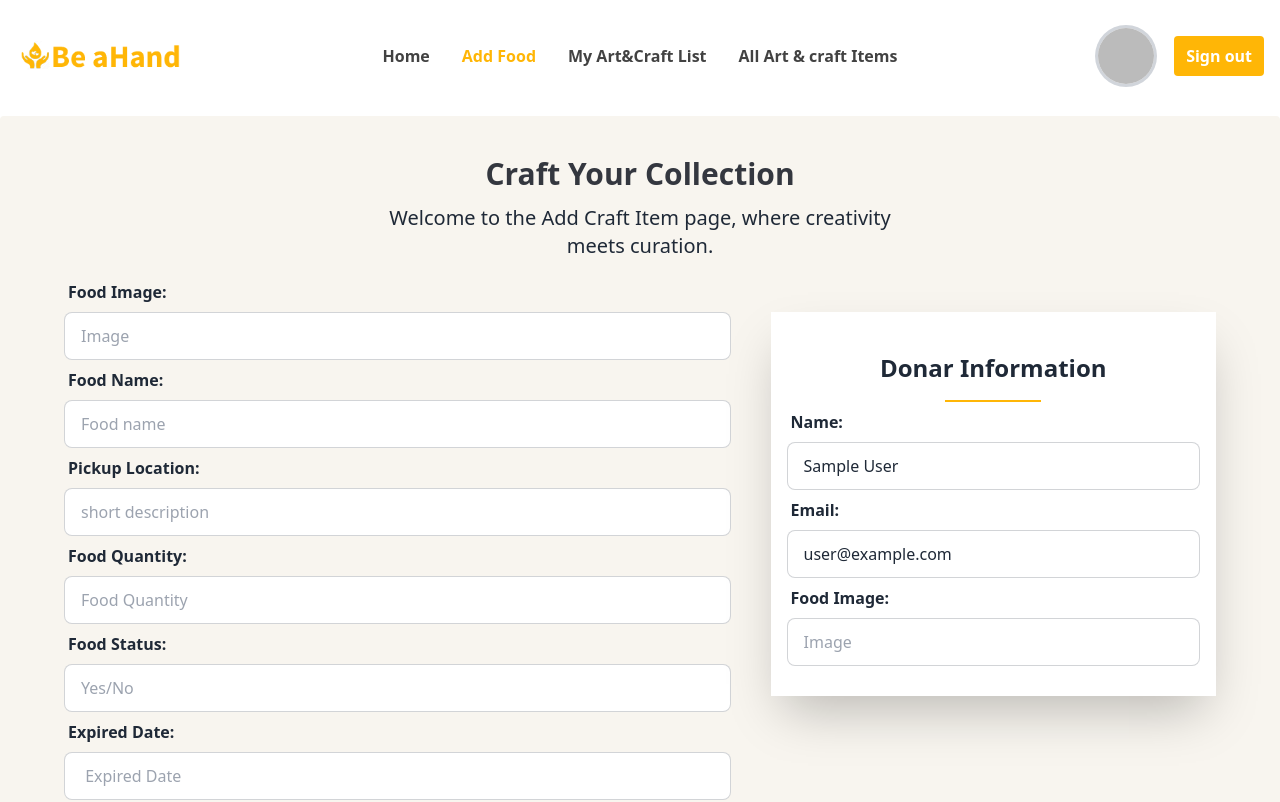
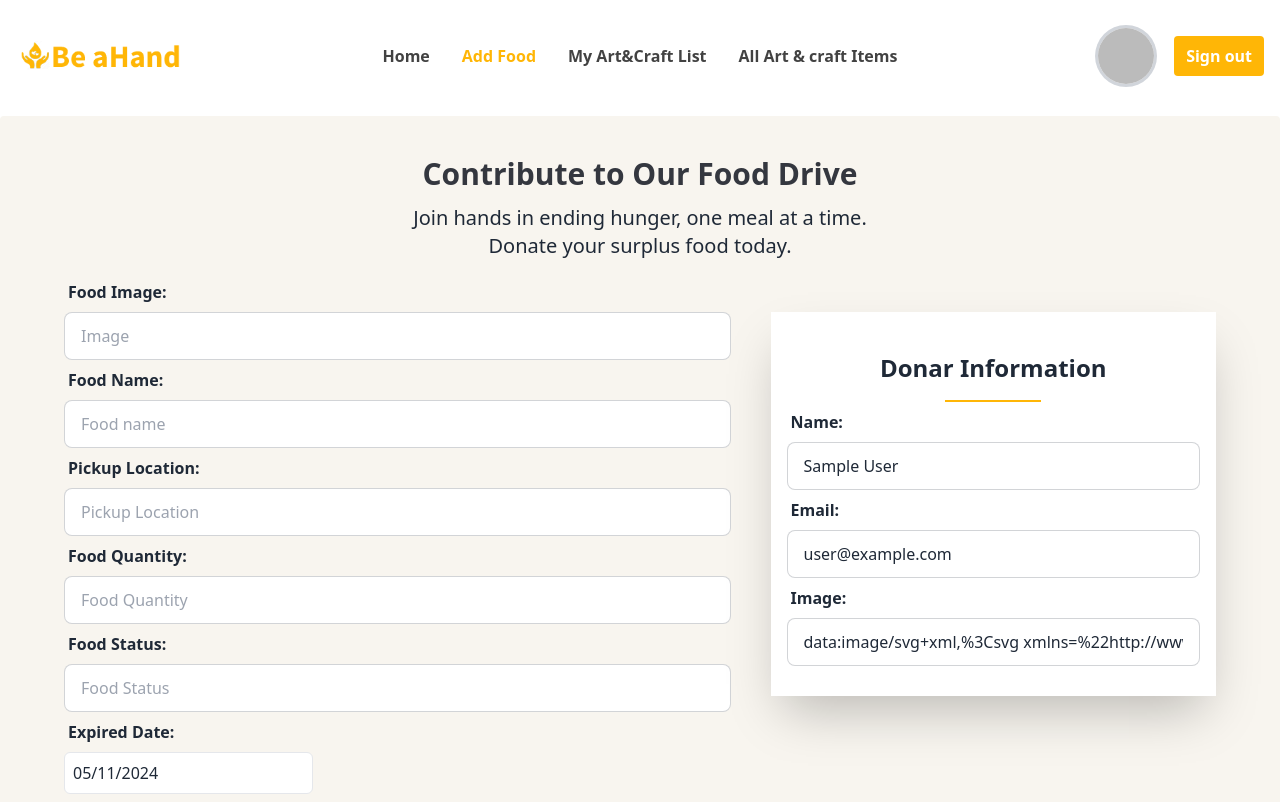
Before and after one commit to Almansur342/food-sharing-client, a React (Vite) app: page /addFood in a window 1280 px wide. Shown: the top 802 px of the page. Built offline with nearby package versions, Linux system fonts and the light colour scheme; no server answers; sample sign-in values are in the browser's storage.

Commit message:
food added to the server

```diff
--- a/package.json
+++ b/package.json
@@ -17,6 +17,7 @@
     "lottie-react": "^2.4.0",
     "match-sorter": "^6.3.4",
     "react": "^18.2.0",
+    "react-datepicker": "^6.9.0",
     "react-dom": "^18.2.0",
     "react-hook-form": "^7.51.4",
     "react-icons": "^5.2.1",
--- a/src/Pages/AddFood/AddFood.jsx
+++ b/src/Pages/AddFood/AddFood.jsx
@@ -1,10 +1,15 @@
-import { useContext} from "react";
+import { useContext, useState } from "react";
 import { useForm } from "react-hook-form";
 import Swal from 'sweetalert2'
 import { useNavigate } from 'react-router-dom';
 import { AuthContext } from "../../Firebase/AuthProvider";
+import DatePicker from "react-datepicker";
+import "react-datepicker/dist/react-datepicker.css";
+import axios from "axios";
+
 
 const AddFood = () => {
+  const [startDate, setStartDate] = useState(new Date());
   const navigate = useNavigate()
   const Toast = Swal.mixin({
     toast: true,
@@ -21,46 +26,54 @@ const AddFood = () => {
   // console.log(user);
   const { register, handleSubmit, formState: { errors }, } = useForm();
 
-  const onSubmit = data => {
-    const { image, item_name, short_description, price, rating, customization, processing_time, stock_status } = data;
-    const email = user?.email
+  const onSubmit =async (data) => {
+    const { food_image, food_name, pickup_location, additional_notes, food_quantity, food_status, } = data;
     // console.log(user?.email, selectedSubcategory,image,itemName,description,price,rating,customization,time,stockStatus);
-    const info = {email,image,item_name, short_description, price, rating, customization, processing_time, stock_status}
+    const expired_date = new Date(startDate).toLocaleDateString();
+    const info = {
+      food_image,
+      food_name,
+      pickup_location,
+      additional_notes,
+      food_quantity,
+      food_status,
+      expired_date,
+      donator:{
+        image: user?.photoURL,
+        name: user?.displayName,
+        email: user?.email
+      }
+    }
     console.log(info);
-    fetch('https://art-craft-server-orpin.vercel.app/addProduct',{
-      method: 'POST',
-      headers:{
-        'content-type': 'application/json'
-      },
-      body:JSON.stringify(info)
-    })
-    .then(res => res.json())
-    .then(data =>{
-      console.log(data);
-      if(data.insertedId){
+    try {
+      const {data} = await axios.post(`${import.meta.env.VITE_API_URL}/addFood`, info)
+      console.log(data)
+      if (data.insertedId) {
         Toast.fire({
           icon: 'success',
           title: 'Product added successfully',
         })
       }
-      navigate('/myArtCraft')
-    })
+      navigate('/available')
+    } catch (err) {
+      console.log(err)
+    }
   }
 
 
 
   return (
     <form onSubmit={handleSubmit(onSubmit)} className=" space-y-3  rounded py-10 px-16 bg-[#f8f5ef] mt-6">
-      <h1 className="text-3xl text-center font-semibold text-[#34373f] ">Craft Your Collection</h1>
-      <p className="text-xl font-medium text-center">Welcome to the Add Craft Item page, where creativity <br /> meets curation.</p>
+      <h1 className="text-3xl text-center font-semibold text-[#34373f] ">Contribute to Our Food Drive</h1>
+      <p className="text-xl font-medium text-center">Join hands in ending hunger, one meal at a time. <br /> Donate your surplus food today.</p>
       <div className="flex justify-between gap-10">
         <div className="w-3/5">
           <div className="form-control">
             <label className="label">
               <span className="label-text font-semibold text-base">Food Image:</span>
             </label>
-          <input type="text" placeholder="Image" name="image" className="input input-bordered"
-            {...register("image", { required: true })}
+            <input type="text" placeholder="Image" name="food_image" className="input input-bordered"
+              {...register("food_image", { required: true })}
             />
             {errors.image && <span className="text-red-500">This field is required</span>}
           </div>
@@ -77,8 +90,8 @@ const AddFood = () => {
             <label className="label">
               <span className="label-text font-semibold text-base">Pickup Location:</span>
             </label>
-          <input type="text" placeholder="short description" name="location" className="input input-bordered"
-            {...register("location", { required: true })}
+            <input type="text" placeholder="Pickup Location" name="pickup_location" className="input input-bordered"
+              {...register("pickup_location", { required: true })}
             />
             {errors.location && <span className="text-red-500">This field is required</span>}
           </div>
@@ -86,8 +99,8 @@ const AddFood = () => {
             <label className="label">
               <span className="label-text font-semibold text-base">Food Quantity:</span>
             </label>
-          <input type="number" placeholder="Food Quantity" name="quantity" className="input input-bordered"
-            {...register("quantity", { required: true })}
+            <input type="number" placeholder="Food Quantity" name="food_quantity" className="input input-bordered"
+              {...register("food_quantity", { required: true })}
             />
             {errors.quantity && <span className="text-red-500">This field is required</span>}
           </div>
@@ -95,8 +108,8 @@ const AddFood = () => {
             <label className="label">
               <span className="label-text font-semibold text-base">Food Status:</span>
             </label>
-          <input type="text" placeholder="Yes/No" name="status" className="input input-bordered"
-            {...register("status", { required: true })}
+            <input type="text" placeholder="Food Status" name="food_status" className="input input-bordered"
+              {...register("food_status", { required: true })}
             />
             {errors.status && <span className="text-red-500">This field is required</span>}
           </div>
@@ -104,16 +117,15 @@ const AddFood = () => {
             <label className="label">
               <span className="label-text font-semibold text-base">  Expired Date:</span>
             </label>
-          <input type="text" placeholder=" Expired Date" name="expired_date" className="input input-bordered"
-            {...register("expired_date", { required: true })}
-          />
-          {errors.data && <span className="text-red-500">This field is required</span>}
+            <DatePicker
+            className="border p-2 rounded-md"
+            selected={startDate} onChange={(date) => setStartDate(date)} />
           </div>
           <div className="form-control">
             <label className="label">
               <span className="label-text font-semibold text-base">Additional notes:</span>
             </label>
-          <input type="text" placeholder=" Expired Date" name="note" className="input input-bordered"
+            <input type="text" placeholder=" Additional notes" name="additional_notes" className="input input-bordered"
               {...register("data", { required: true })}
             />
             {errors.data && <span className="text-red-500">This field is required</span>}
@@ -148,7 +160,7 @@ const AddFood = () => {
           </div>
           <div className="form-control">
             <label className="label">
-            <span className="label-text font-semibold text-base">Food Image:</span>
+              <span className="label-text font-semibold text-base">Image:</span>
             </label>
             <input type="text"
               value={user?.photoURL}
```
Also changed, not shown: 1 other file (tests, documents, lock files or other folders). Lines whose indentation alone changed are shown as unchanged.
